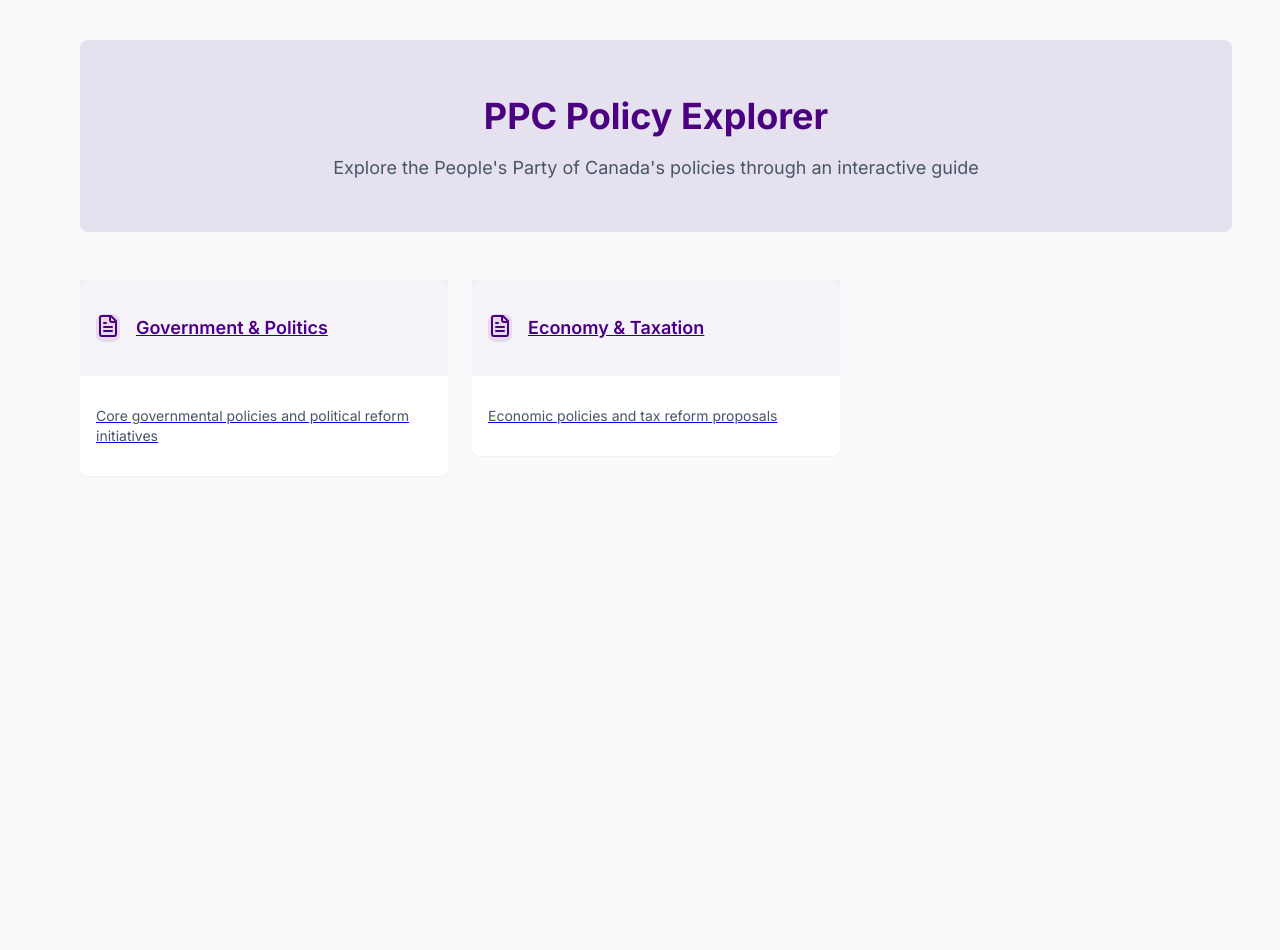
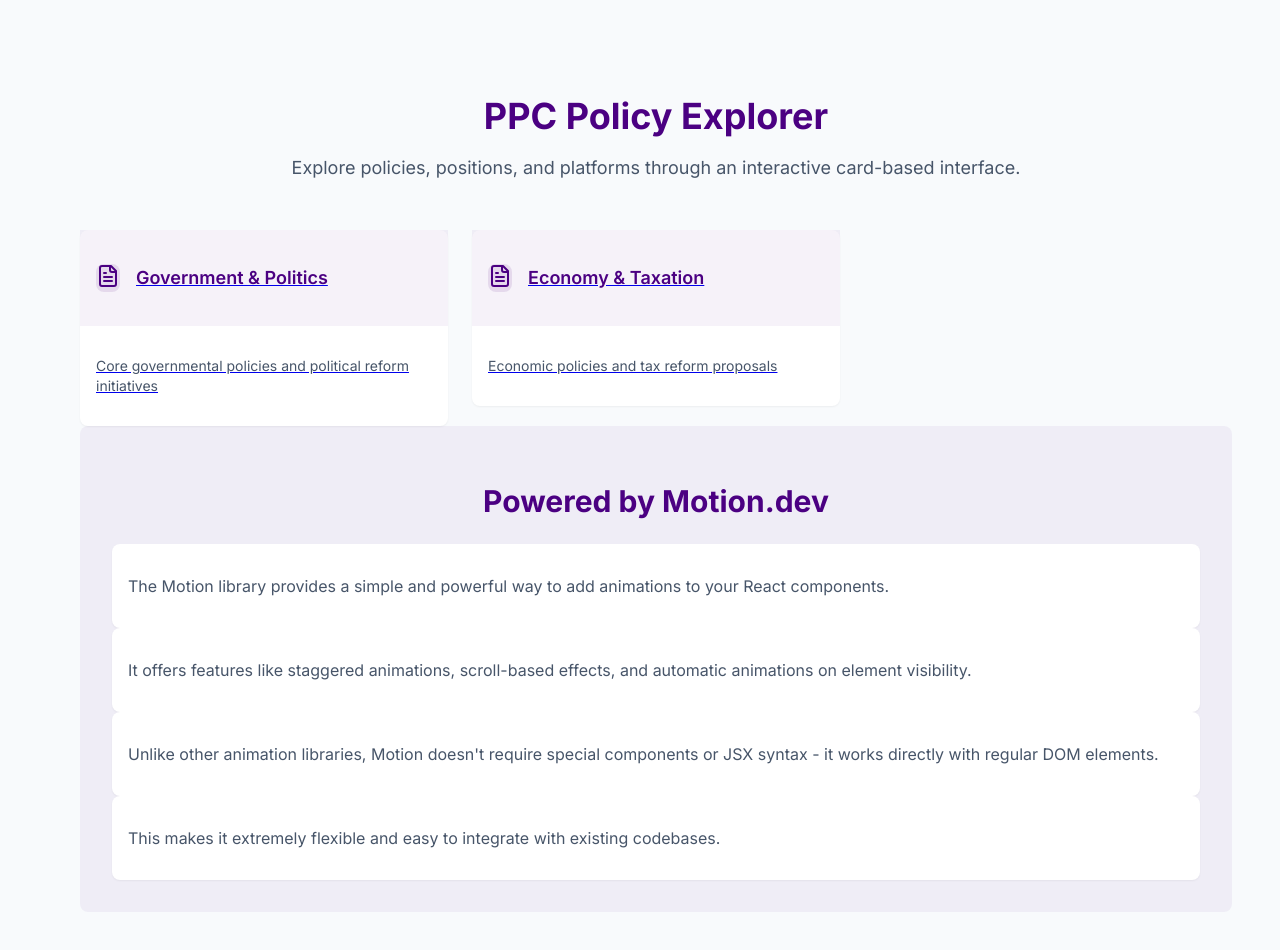
Before and after one commit to ArsCodeAmatoria/ppc-cards, a Next.js app: page / in a window 1280 px wide. Shown: the top 950 px of the page. Before the commit the page ends 800 px from the top, so only its background shows below. Built offline with nearby package versions, Linux system fonts and the light colour scheme.

Commit message:
Add Motion.dev example component and integrate it into the homepage

```diff
--- a/src/app/page.tsx
+++ b/src/app/page.tsx
@@ -3,8 +3,10 @@
 import { categories } from '@/data/policies';
 import PolicyCard from '@/components/PolicyCard';
 import { motion } from 'framer-motion';
+import Link from 'next/link';
+import MotionExample from '@/components/MotionExample';
 
-const container = {
+const containerVariants = {
   hidden: { opacity: 0 },
   show: {
     opacity: 1,
@@ -14,36 +16,51 @@
   }
 };
 
-const item = {
+const itemVariants = {
   hidden: { opacity: 0, y: 20 },
   show: { opacity: 1, y: 0 }
 };
 
 export default function Home() {
   return (
-    <div className="max-w-6xl mx-auto">
+    <div className="container mx-auto max-w-6xl px-4 py-8">
       <div className="text-center mb-12">
-        <div className="py-8 bg-ppc-purple/10 rounded-lg mb-8">
-          <h1 className="text-4xl font-bold text-ppc-purple mb-4">
+        <motion.h1
+          initial={{ opacity: 0, y: -20 }}
+          animate={{ opacity: 1, y: 0 }}
+          className="text-4xl font-bold text-ppc-purple mb-4"
+        >
           PPC Policy Explorer
-          </h1>
-          <p className="text-lg text-slate-600">
-            Explore the People's Party of Canada's policies through an interactive guide
-          </p>
-        </div>
+        </motion.h1>
+        <motion.p
+          initial={{ opacity: 0 }}
+          animate={{ opacity: 1 }}
+          transition={{ delay: 0.2 }}
+          className="text-lg text-slate-600 max-w-2xl mx-auto"
+        >
+          Explore policies, positions, and platforms through an interactive card-based interface.
+        </motion.p>
       </div>
 
-      <div className="grid grid-cols-1 md:grid-cols-2 lg:grid-cols-3 gap-6">
+      <motion.div
+        variants={containerVariants}
+        initial="hidden"
+        animate="show"
+        className="grid grid-cols-1 md:grid-cols-2 lg:grid-cols-3 gap-6"
+      >
         {categories.map((category) => (
+          <motion.div key={category.id} variants={itemVariants}>
             <PolicyCard
-            key={category.id}
               title={category.title}
               description={category.description}
               icon={category.icon}
               href={`/category/${category.id}`}
             />
+          </motion.div>
         ))}
-      </div>
+      </motion.div>
+
+      <MotionExample title="Powered by Motion.dev" />
     </div>
   );
 }
--- /dev/null
+++ b/src/components/MotionExample.tsx
@@ -0,0 +1,92 @@
+'use client';
+
+import { animate, inView, scroll, stagger } from "motion";
+import React, { useEffect, useRef } from "react";
+
+interface MotionExampleProps {
+  title: string;
+}
+
+export default function MotionExample({ title }: MotionExampleProps) {
+  const containerRef = useRef<HTMLDivElement>(null);
+  const headingRef = useRef<HTMLHeadingElement>(null);
+  const itemsRef = useRef<HTMLDivElement>(null);
+
+  useEffect(() => {
+    if (!containerRef.current || !headingRef.current || !itemsRef.current) return;
+
+    // Animate the heading when component mounts
+    animate(
+      headingRef.current,
+      { opacity: [0, 1], y: [20, 0] },
+      { duration: 0.5 }
+    );
+
+    // Create staggered animation for items
+    const items = Array.from(itemsRef.current.children);
+
+    animate(
+      items,
+      { opacity: [0, 1], x: [-20, 0] },
+      {
+        duration: 0.3,
+        delay: stagger(0.1)
+      }
+    );
+
+    // Setup scroll-based animation
+    inView(containerRef.current, () => {
+      animate(
+        containerRef.current,
+        { scale: [0.95, 1] },
+        { duration: 0.5 }
+      );
+      return () => {}; // Cleanup function
+    });
+
+    // Setup parallax effect
+    // Simplified to avoid type errors
+    scroll((info) => {
+      if (!containerRef.current || !info) return;
+      const scrollY = window.scrollY;
+      const factor = scrollY * 0.05;
+      containerRef.current.style.transform = `translateY(${factor}px)`;
+    });
+
+  }, []);
+
+  return (
+    <div
+      ref={containerRef}
+      className="bg-ppc-purple/5 p-8 rounded-lg border border-ppc-purple/20 max-w-3xl mx-auto my-16"
+    >
+      <h2
+        ref={headingRef}
+        className="text-3xl font-bold text-ppc-purple mb-6 text-center"
+      >
+        {title}
+      </h2>
+
+      <div
+        ref={itemsRef}
+        className="space-y-4"
+      >
+        <div className="bg-white p-4 rounded-lg shadow-sm border border-ppc-purple/10">
+          <p className="text-slate-600">The Motion library provides a simple and powerful way to add animations to your React components.</p>
+        </div>
+
+        <div className="bg-white p-4 rounded-lg shadow-sm border border-ppc-purple/10">
+          <p className="text-slate-600">It offers features like staggered animations, scroll-based effects, and automatic animations on element visibility.</p>
+        </div>
+
+        <div className="bg-white p-4 rounded-lg shadow-sm border border-ppc-purple/10">
+          <p className="text-slate-600">Unlike other animation libraries, Motion doesn't require special components or JSX syntax - it works directly with regular DOM elements.</p>
+        </div>
+
+        <div className="bg-white p-4 rounded-lg shadow-sm border border-ppc-purple/10">
+          <p className="text-slate-600">This makes it extremely flexible and easy to integrate with existing codebases.</p>
+        </div>
+      </div>
+    </div>
+  );
+}
```
Lines whose indentation alone changed are shown as unchanged.
